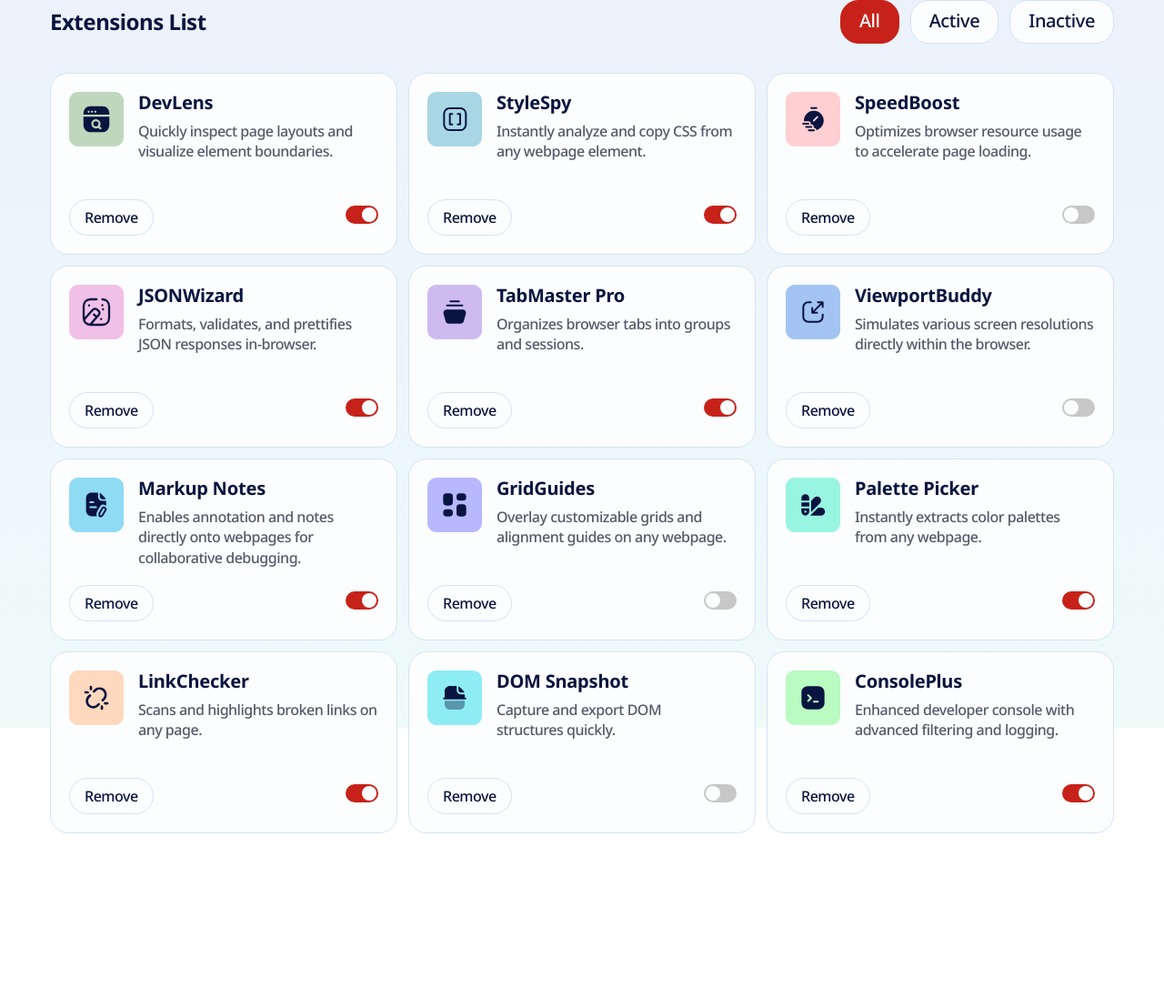
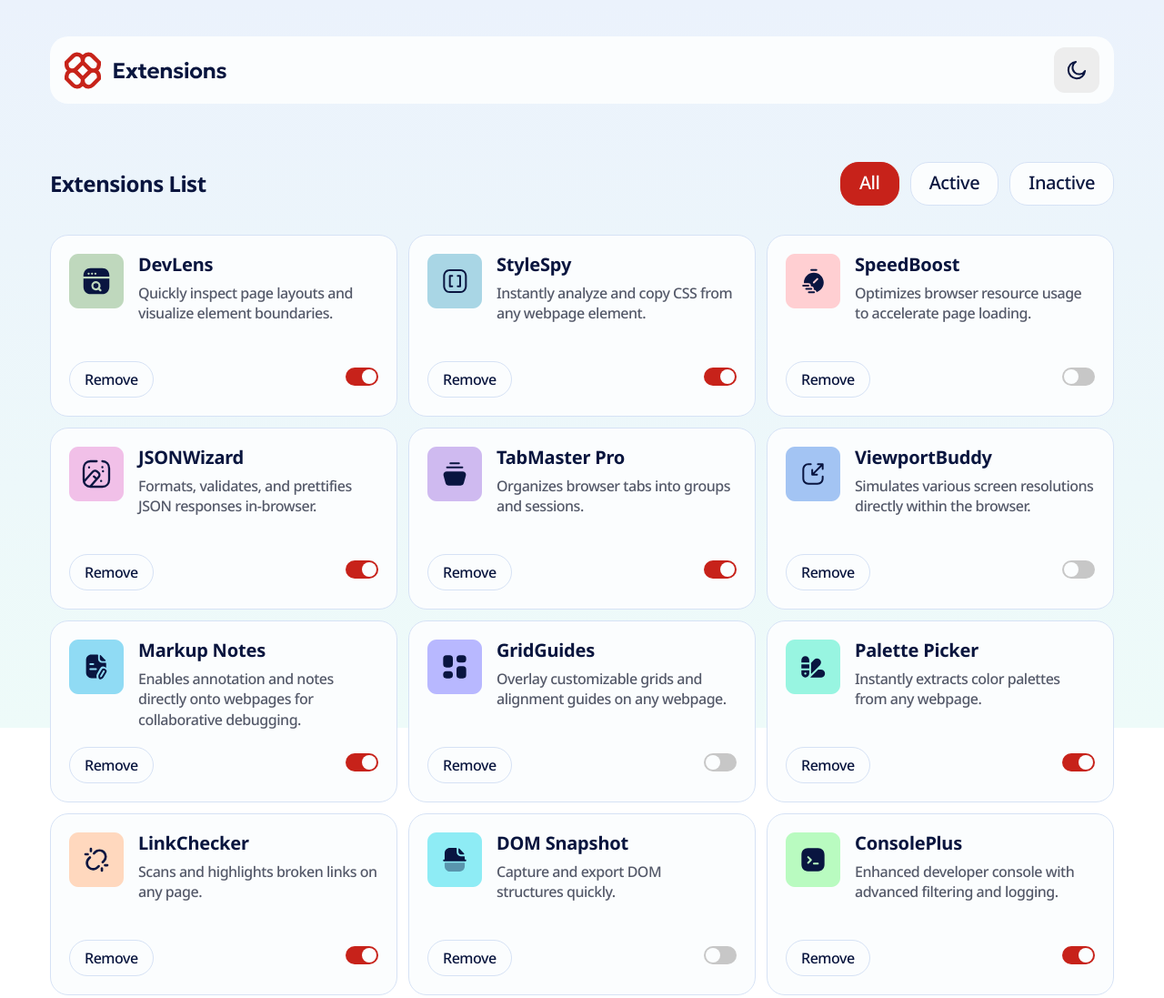
Before and after one commit to runny-life/browser-extensions-manager-ui, a website built with Vite: page index.html in a window 1280 px wide. Shown: the whole page at 91% size. Before the commit the page ends 916 px from the top, so only its background shows below. Built offline with nearby package versions, Linux system fonts and the light colour scheme.

Commit message:
feat: add theme toggle in header with persistence

```diff
--- a/index.html
+++ b/index.html
@@ -6,6 +6,14 @@
     <meta name="viewport" content="width=device-width, initial-scale=1.0" />
     <meta name="description" content="Manage your browser extensions easily" />
     <title>Extensions Manager</title>
+    <script>
+      (function () {
+        const saved = localStorage.getItem('theme');
+        const prefersDark = window.matchMedia('(prefers-color-scheme: dark)').matches;
+        const theme = saved || (prefersDark ? 'dark' : 'light');
+        document.documentElement.dataset.theme = theme;
+      })();
+    </script>
   </head>
   <body>
     <div id="app"></div>
--- a/src/app/providers/theme.js
+++ b/src/app/providers/theme.js
@@ -0,0 +1,17 @@
+const STORAGE_KEY = 'theme';
+
+export function getTheme() {
+  return document.documentElement.dataset.theme || 'light';
+}
+
+export function setTheme(theme) {
+  document.documentElement.dataset.theme = theme;
+  localStorage.setItem(STORAGE_KEY, theme);
+}
+
+export function toggleTheme() {
+  const next = getTheme() === 'light' ? 'dark' : 'light';
+  setTheme(next);
+
+  return next;
+}
--- a/src/pages/extensions-page/ui/ExtensionsPage.js
+++ b/src/pages/extensions-page/ui/ExtensionsPage.js
@@ -1,12 +1,20 @@
 import './ExtensionsPage.scss';
+import logo from '/images/logo.svg?raw';
 import { renderExtensionList } from '../../../widgets/extensions-list';
+import { createThemeToggle } from '../../../shared/ui/ToggleButton';
 
 export function renderExtensionsPage() {
   const app = document.querySelector('#app');
 
   app.innerHTML = /*html*/ `
     <div class="page">
-      <header class="header__page">
+      <header class="header container">
+        <div class="header__inner">
+          <div class="header__logo">
+            ${logo}
+          </div>
+          <div class="page__header-actions" id="header-actions"></div>
+        </div>
       </header>
       <main className="page__content">
         <section class="extensions" aria-labelledby="extensions-title">
@@ -22,6 +30,9 @@ export function renderExtensionsPage() {
     </div>
   `;
 
+  const headerActions = document.querySelector('#header-actions');
+  headerActions.appendChild(createThemeToggle());
+
   return {
     container: document.querySelector('#extensions-container'),
     filterContainer: document.querySelector('#filter-container'),
--- a/src/pages/extensions-page/ui/ExtensionsPage.scss
+++ b/src/pages/extensions-page/ui/ExtensionsPage.scss
@@ -1,6 +1,45 @@
 @use '../../../app/styles/abstracts' as *;
 
+.page {
+  display: flex;
+  flex-direction: column;
+  gap: $spacing-500;
+  padding-top: $spacing-300;
+  padding-bottom: $spacing-800;
+
+  @media (min-width: $breakpoint-desktop) {
+    & {
+      gap: $spacing-800;
+      padding-top: $spacing-500;
+    }
+  }
+}
+
+.header {
+  width: 100%;
+
+  &__inner {
+    display: flex;
+    align-items: center;
+    justify-content: space-between;
+    padding-block: $spacing-100;
+    padding-inline: $spacing-150;
+    background-color: var(--color-bg-surface);
+    border-radius: $radius-10;
+
+    @media (min-width: $breakpoint-tablet) {
+      & {
+        padding-inline: $spacing-200;
+        padding-block: $spacing-150;
+        border-radius: $radius-20;
+      }
+    }
+  }
+}
+
 .extensions {
+  flex: 1;
+
   &__inner {
     display: flex;
     flex-direction: column;
--- /dev/null
+++ b/src/shared/ui/ToggleButton/ThemeToggle.js
@@ -0,0 +1,33 @@
+import { getTheme, toggleTheme } from '../../../app/providers/theme';
+import './ThemeToggle.scss';
+import iconMoon from '/images/icon-moon.svg?raw';
+import iconSun from '/images/icon-sun.svg?raw';
+
+const ICONS = {
+  light: iconMoon,
+  dark: iconSun,
+};
+
+export function createThemeToggle() {
+  const button = document.createElement('button');
+  button.type = 'button';
+  button.className = 'theme-toggle';
+
+  function update() {
+    const theme = getTheme();
+    button.innerHTML = ICONS[theme];
+    button.setAttribute(
+      'aria-label',
+      theme === 'light' ? 'Switch to dark theme' : 'Switch to light theme',
+    );
+  }
+
+  button.addEventListener('click', () => {
+    toggleTheme();
+    update();
+  });
+
+  update();
+
+  return button;
+}
--- /dev/null
+++ b/src/shared/ui/ToggleButton/ThemeToggle.scss
@@ -0,0 +1,31 @@
+@use '../../../app/styles/abstracts' as *;
+
+.theme-toggle {
+  display: inline-flex;
+  align-items: center;
+  justify-content: center;
+  width: 50px;
+  height: 50px;
+  padding: 0;
+  background: var(--color-bg-elevated);
+  color: var(--color-text-primary);
+  border: none;
+  border-radius: $radius-12;
+  cursor: pointer;
+  transition: background-color 0.2s ease;
+
+  &:hover {
+    background-color: var(--color-bg-elevated-hover);
+  }
+
+  &:focus-visible {
+    outline: 2px solid var(--color-focus-ring);
+    outline-offset: 2px;
+  }
+
+  svg {
+    width: 22px;
+    height: 22px;
+    display: block;
+  }
+}
--- /dev/null
+++ b/src/shared/ui/ToggleButton/index.js
@@ -0,0 +1 @@
+export { createThemeToggle } from './ThemeToggle';
```
Also changed, not shown: public/images/logo.svg, src/shared/ui/Button.js (deleted), src/shared/ui/Icon.js (deleted), src/shared/ui/Toggle.js (deleted).
